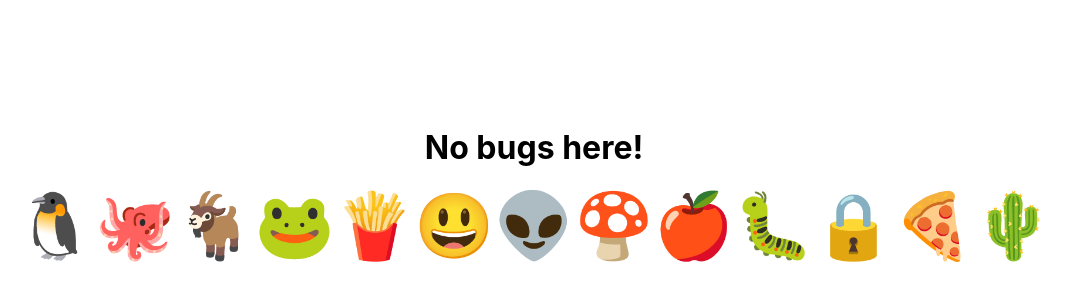
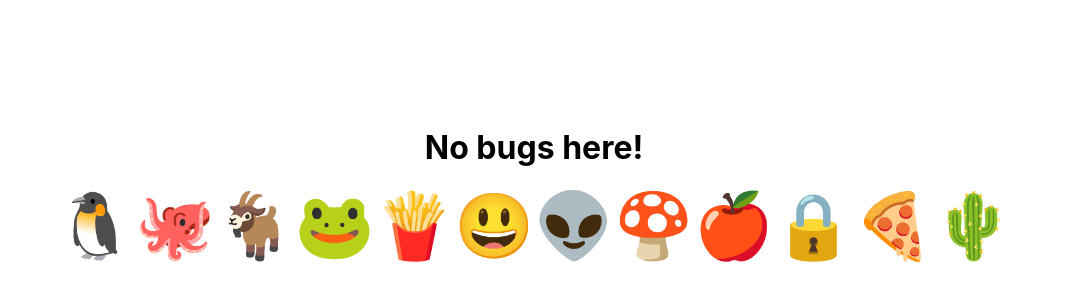
Before and after one commit to elianparedes/git-best-practices, a Next.js app: page / in a window 1280 px wide. Shown: the part 216-516 px from the top of the page, without its empty margins (106-1176 px from the left). Built offline with nearby package versions, Linux system fonts and the light colour scheme.

Commit message:
docs: readme

```diff
--- a/pages/index.tsx
+++ b/pages/index.tsx
@@ -1,5 +1,4 @@
 import Head from "next/head";
-import Image from "next/image";
 
 import styles from "@/pages/index.module.css";
 
@@ -13,7 +12,7 @@ export default function Home() {
 
             <main>
                 <h1>No bugs here!</h1>
-                <h1 className={styles.title}>🐧🐙🐐🐸🍟😃👽🍄🍎🐛🔒🍕🌵</h1>
+                <h1 className={styles.title}>🐧🐙🐐🐸🍟😃👽🍄🍎🔒🍕🌵</h1>
             </main>
         </div>
     );
```
Also changed, not shown: 2 other files (tests, documents, lock files or other folders).
